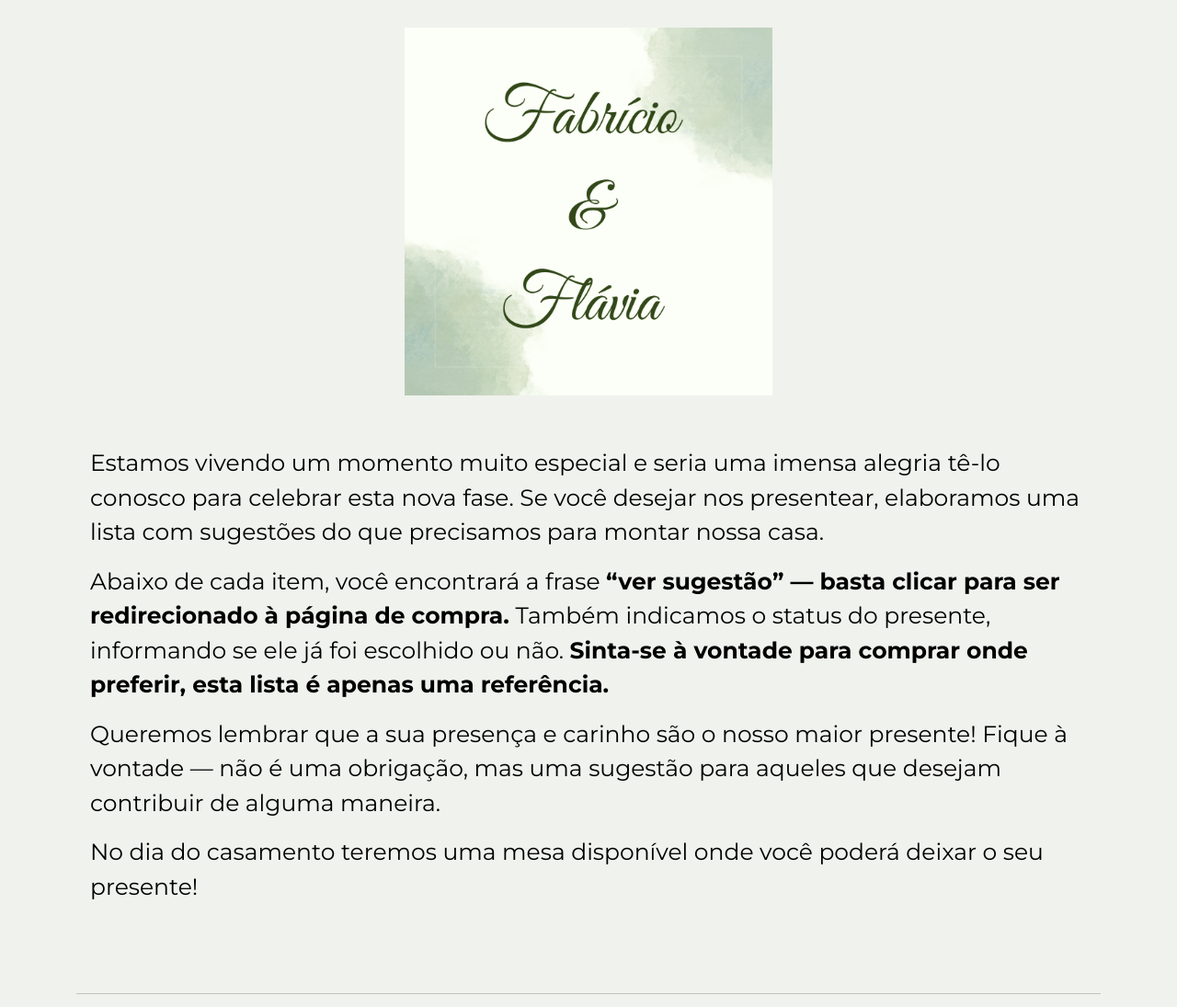
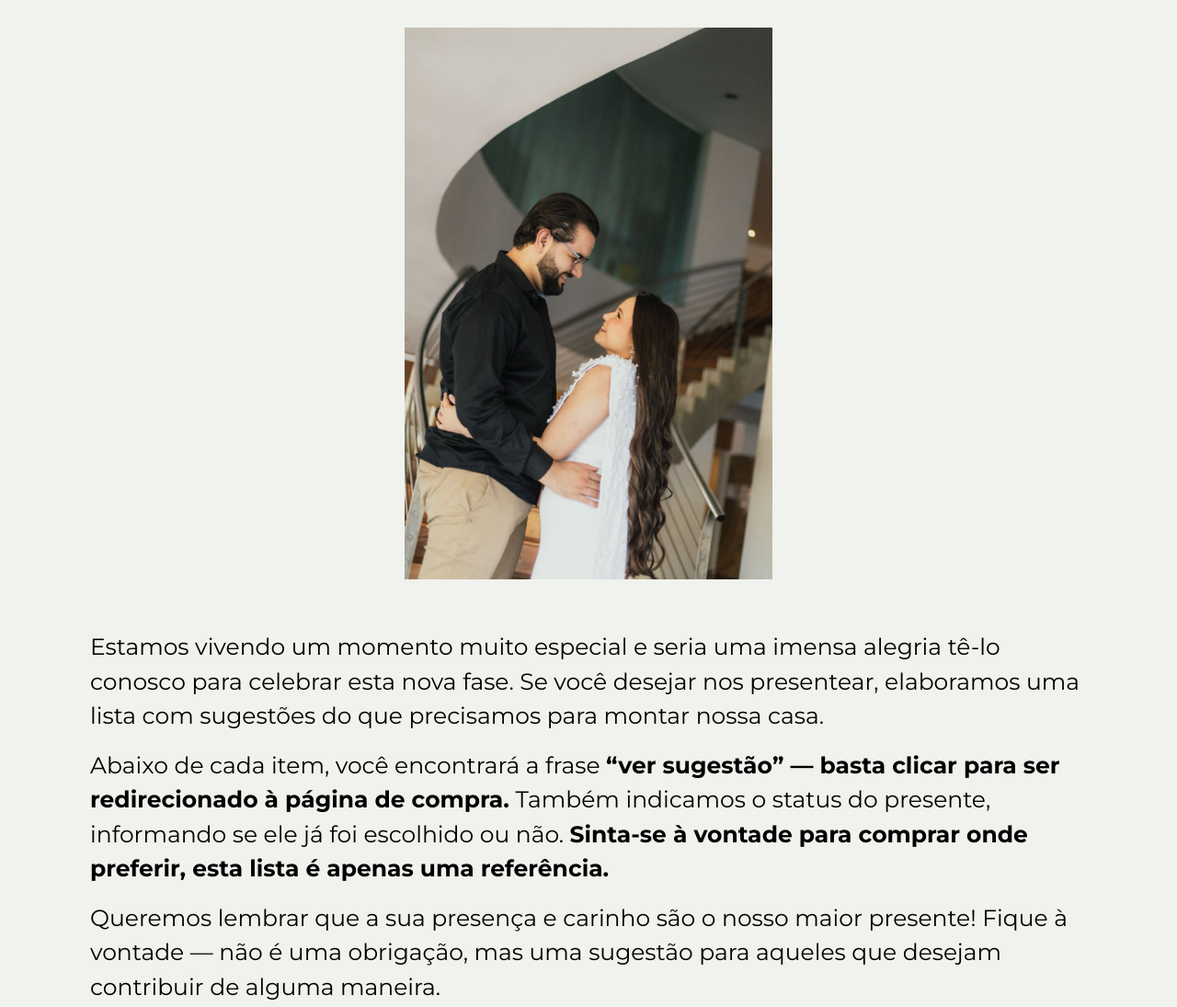
Before and after one commit to Geovana-Manu/lista-presentes, a plain HTML site: page index.html in a window 1280 px wide. Shown: the top 1095 px of the page at 92% size. Drawn offline with nearby package versions, Linux system fonts and the light colour scheme; no server answers.

Commit message:
style - mudando a capa

```diff
--- a/index.html
+++ b/index.html
@@ -3,14 +3,18 @@
     <head>
         <meta charset="UTF-8">
         <title>Lista de Presentes</title>
+
          <!--Bootstrap-->
         <link href="https://cdn.jsdelivr.net/npm/bootstrap@5.3.7/dist/css/bootstrap.min.css" rel="stylesheet" integrity="sha384-LN+7fdVzj6u52u30Kp6M/trliBMCMKTyK833zpbD+pXdCLuTusPj697FH4R/5mcr" crossorigin="anonymous">
         <script src="https://cdn.jsdelivr.net/npm/bootstrap@5.3.7/dist/js/bootstrap.bundle.min.js" integrity="sha384-ndDqU0Gzau9qJ1lfW4pNLlhNTkCfHzAVBReH9diLvGRem5+R9g2FzA8ZGN954O5Q" crossorigin="anonymous"></script>
+
         <!--Link CSS-->
         <link rel="stylesheet" href="./style/style.css">
         <meta name="viewport" content="width=device-width, initial-scale=1">
+
         <!--Link emailJS-->
         <script type="text/javascript" src="https://cdn.jsdelivr.net/npm/@emailjs/browser@3/dist/email.min.js"></script>
+
         <!--Link firebase-->
         <script src="https://www.gstatic.com/firebasejs/12.1.0/firebase-app-compat.js"></script>
         <script src="https://www.gstatic.com/firebasejs/12.1.0/firebase-database-compat.js"></script>
@@ -28,7 +32,7 @@
 
         <div class="infos"><!--Div principal de informações-->
             <div class="imgCapa"><!--img padrao-->
-                <img src="./img/Green Watercolor Background Instagram Post.png" alt="">
+                <img src="img/capa.jpg" alt="">
             </div>
 
             <div class="textoGratidao"><!--texto de agradecimento-->
```
Also changed, not shown: img/capa.jpg (added).
